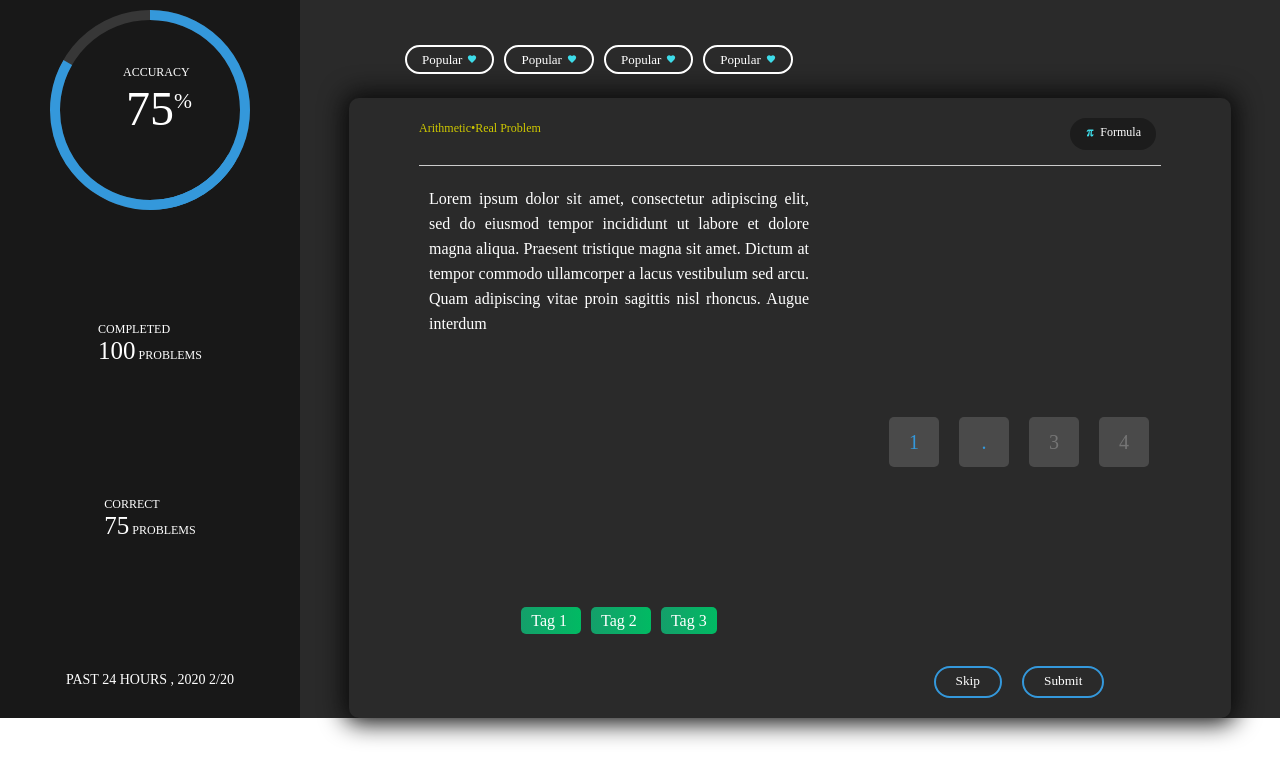
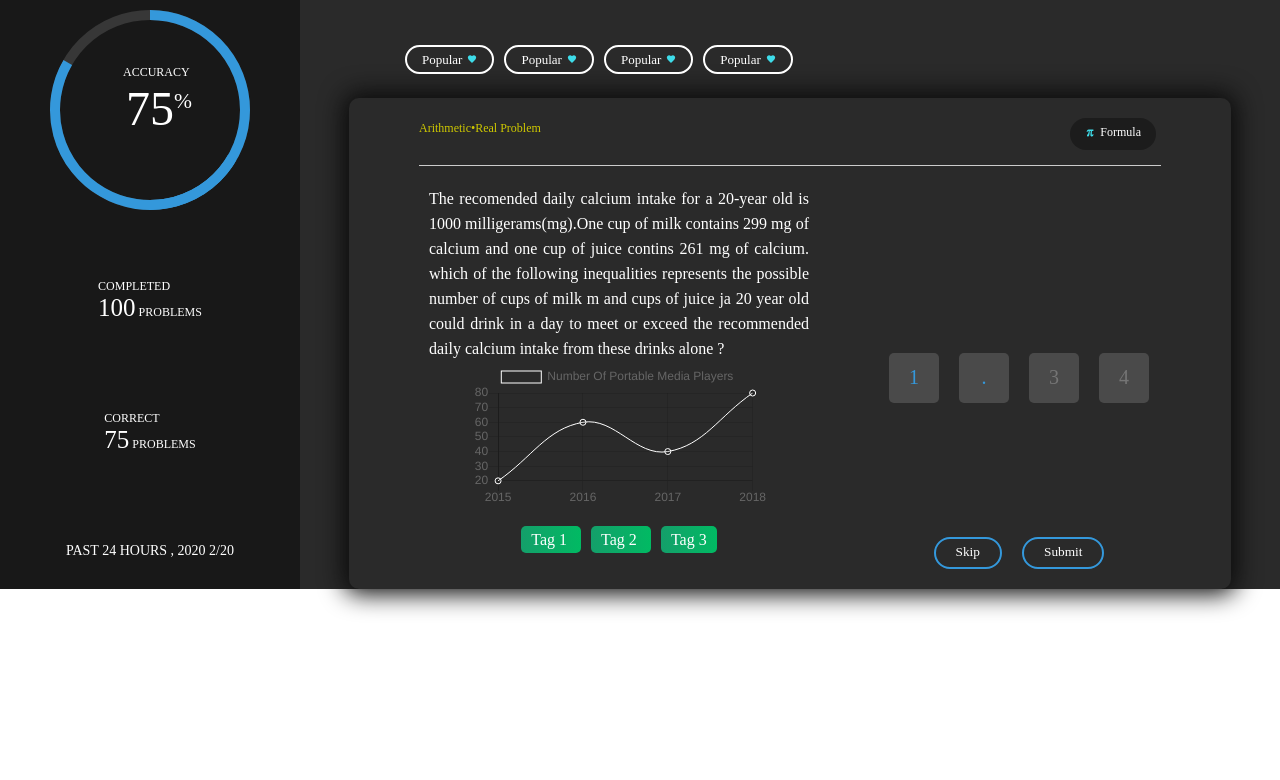
Before and after one commit to Johnsavadkuhi/Johnsavadkuhi.github.io, a React (Create React App) app: page / in a window 1280 px wide. Shown: the top 780 px of the page. Built offline with nearby package versions, Linux system fonts and the light colour scheme.

Commit message:
add chart

```diff
--- a/src/components/right/InsideMain.js
+++ b/src/components/right/InsideMain.js
@@ -1,25 +1,75 @@
-import React from "react";
+import React, { useEffect, useState } from "react";
+import {Line} from 'react-chartjs-2' ;
+function Insidemain() {
 
-function Insidemain() {
+const [chartData , setChartData] = useState({});
+
+const chart = () =>{
+  setChartData({
+    labels:['2015' , '2016' , '2017' , '2018'],
+    datasets : [{
+      label:'Number Of Portable Media Players ',
+      data:[20,60,40,80] ,
+      backgroundColor:["transparent"] ,
+      borderWidth : 1 ,
+      fontColor : "white",
+      borderColor: "white"
+
+    }]
+  })
+}
+useEffect(()=>{
+
+  chart()
+  // var ctx = document.getElementById('myChart').getContext('2d');
+	// var chart = new Chart(ctx, {
+	// 	// The type of chart we want to create
+	// 	type: 'line',
+
+	// 	// The data for our dataset
+	// 	data: {
+	// 		labels: ['2015', '2016', '2017', '2018'],
+	// 		datasets: [{
+	// 			label: 'Number Of Portable Media Players',
+	// 			borderColor: 'rgb(255,255,255)',
+	// 			data: [20, 60, 35, 80, 20, 30, 45]
+	// 		}]
+	// 	},
+
+	// 	// Configuration options go here
+	// 	options: {
+	// 		legend: {
+	// 			labels: {
+	// 				fontColor: "white",
+	// 			}
+	// 		}
+	// 	}
+	// });
+} , [])
+
   return (
     <div className="inside-main">
       <div className="main-left">
         <p>
-          Lorem ipsum dolor sit amet, consectetur adipiscing elit, sed do
-          eiusmod tempor incididunt ut labore et dolore magna aliqua. Praesent
-          tristique magna sit amet. Dictum at tempor commodo ullamcorper a lacus
-          vestibulum sed arcu. Quam adipiscing vitae proin sagittis nisl
-          rhoncus. Augue interdum
+        The recomended daily calcium intake for a 20-year old is 1000
+        milligerams(mg).One cup of milk contains 299 mg of calcium and one cup
+        of juice contins 261 mg of calcium. which of the following inequalities
+        represents the possible number of cups of milk m and cups of juice ja 20 year old
+        could drink in a day to meet or exceed the recommended daily calcium intake from these drinks
+        alone ?
         </p>
         <div className="report-chart">
-          <canvas id="myChart" width="400" height="300"></canvas>
+          {/* <canvas id="myChart" width="400" height="300"></canvas> */}
+          <Line data={chartData} options={{responsive:true  , }}/>
         </div>
+
         <div className="footer-main">
           <span>Tag 1 </span>
           <span>Tag 2 </span>
           <span>Tag 3 </span>
         </div>
       </div>
+
       <div className="main-left">
         <div></div>
         <div className="inputs">
```
